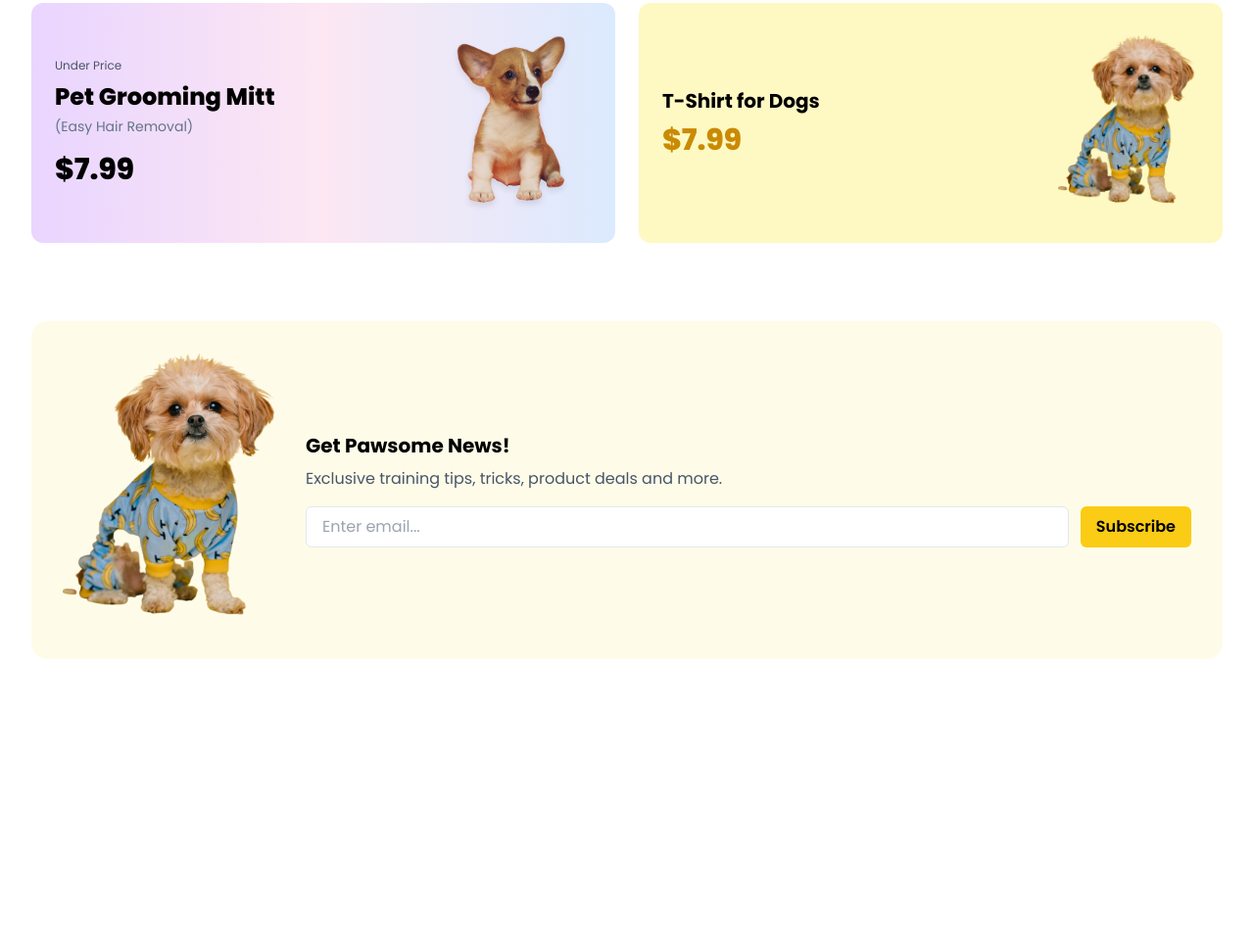
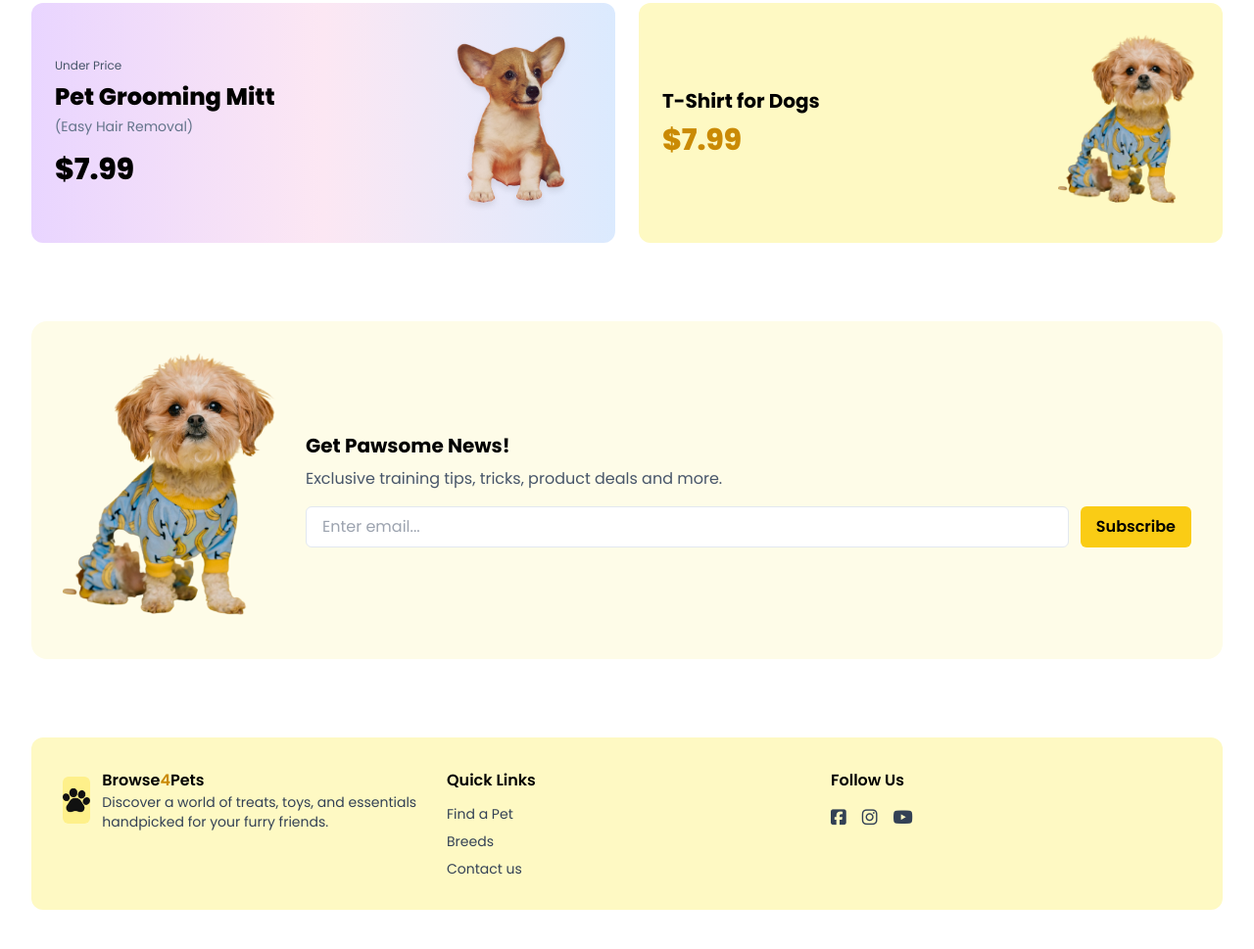
Before and after one commit to GeorgeBlaize/Pet-Shop, a plain HTML site: page index.html in a window 1280 px wide. Shown: the part 1428-2397 px from the top of the page at 98% size. Before the commit the page ends 2141 px from the top, so only its background shows below. Drawn offline with nearby package versions, Linux system fonts and the light colour scheme; files whose address does not match are found by name.

Commit message:
Footer section added

```diff
--- a/index.html
+++ b/index.html
@@ -300,5 +300,47 @@
     </section>
 
 
+     <!-- ===========================
+         FOOTER
+    ============================ -->
+    <footer class="py-10">
+      <div class="bg-yellow-100 rounded-xl p-6 md:p-8">
+        <div class="max-w-7xl mx-auto grid grid-cols-1 md:grid-cols-3 gap-6">
+          <div>
+            <div class="flex items-center gap-3">
+              <div class="w-12 h-12 rounded-md bg-yellow-200 flex items-center justify-center">
+
+
+                 <img src="assets/logo-footer.png" alt="">
+              </div>
+              <div>
+                <div class="font-semibold">Browse<span class="text-yellow-600">4</span>Pets</div>
+                <div class="text-sm text-slate-700">Discover a world of treats, toys, and essentials handpicked for your furry friends.</div>
+              </div>
+            </div>
+          </div>
+
+          <div class="pt-4 md:pt-0">
+            <div class="font-semibold mb-3">Quick Links</div>
+            <ul class="space-y-2 text-sm text-slate-700">
+              <li><a href="#" class="hover:underline">Find a Pet</a></li>
+              <li><a href="#" class="hover:underline">Breeds</a></li>
+              <li><a href="#" class="hover:underline">Contact us</a></li>
+            </ul>
+          </div>
+
+          <div class="pt-4 md:pt-0">
+            <div class="font-semibold mb-3">Follow Us</div>
+            <div class="flex items-center gap-4 text-lg text-slate-700">
+              <a href="#" aria-label="facebook" class="hover:text-black"><i class="fab fa-facebook-square"></i></a>
+              <a href="#" aria-label="instagram" class="hover:text-black"><i class="fab fa-instagram"></i></a>
+              <a href="#" aria-label="youtube" class="hover:text-black"><i class="fab fa-youtube"></i></a>
+            </div>
+          </div>
+        </div>
+      </div>
+    </footer>
+  </main>
+
 </body>
 </html>
```
